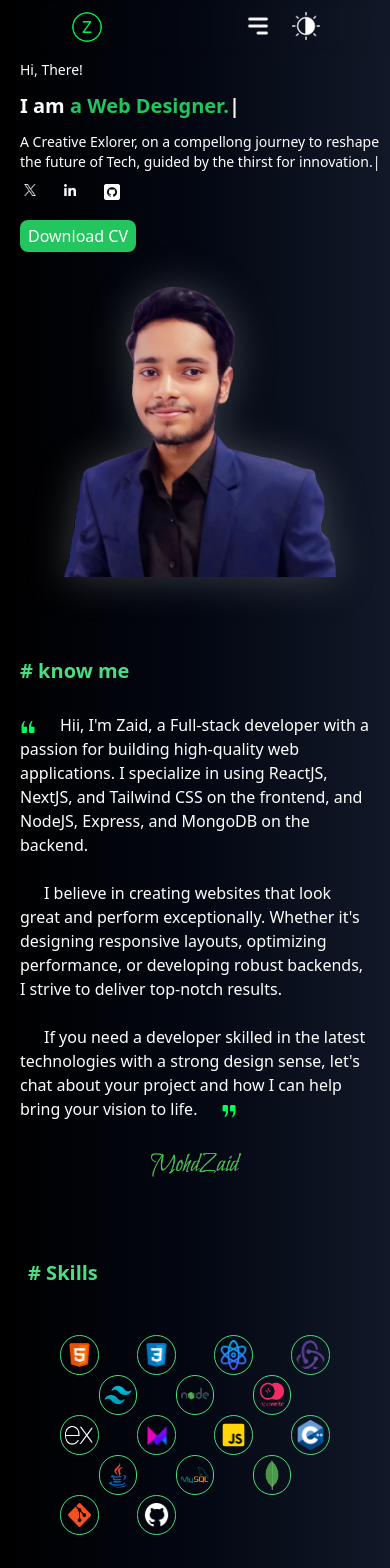
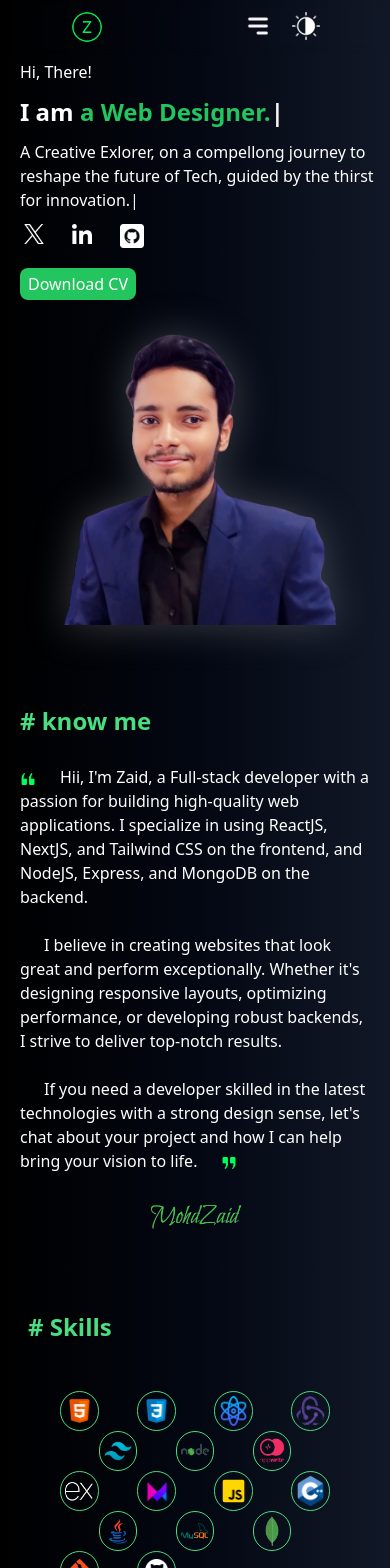
Before and after one commit to MohdZaid259/Portfolio, a React (Vite) app: page / in a window 390 px wide. Shown: the top 1568 px of the page. Built offline with nearby package versions, Linux system fonts and the light colour scheme.

Commit message:
final touch

```diff
--- a/src/components/About.jsx
+++ b/src/components/About.jsx
@@ -8,7 +8,7 @@ export default function About() {
   return (
     <div id='about' className='flex py-10 h-auto gap-7 justify-center bg-gradient-to-br from-green-200 via-green-50 to-green-200 dark:bg-gradient-to-r dark:from-black dark:via-gray-950 dark:to-gray-900 dark:text-white text-black'>
       <div className='md:flex m-auto md:flex-col px-5 sm:pl-8 md:px-16 justify-center items-start '>
-        <h1 className='text-xl md:text-2xl lg:text-5xl mb-7 font-bold text-pink-600 dark:text-green-400'># know me</h1>
+        <h1 className='text-2xl md:text-3xl lg:text-5xl mb-7 font-bold text-pink-600 dark:text-green-400'># know me</h1>
         <p className='w-full text-base sm:text-lg md:text-xl'>
           <img className='inline w-4 md:w-8 dark:invert-0 invert' src={qopen} alt=""/>
           <p className='inline ml-6'>Hii, I'm Zaid, a Full-stack developer with a passion for building high-quality web applications. I specialize in using ReactJS, NextJS, and Tailwind CSS on the frontend, and NodeJS, Express, and MongoDB on the backend.<br/><br/></p>
--- a/src/components/Contact.jsx
+++ b/src/components/Contact.jsx
@@ -25,7 +25,7 @@ function Contact() {
 
   return (
       <div id='contact' className=' bg-gradient-to-br from-green-200 via-green-50 to-green-200 dark:bg-gradient-to-r dark:from-black dark:via-gray-950 dark:to-gray-900 dark:text-white text-black w-full h-full px-10 py-10'>
-      <h1 className='text-xl -ml-4 md:px-10 md:text-2xl lg:text-5xl mb-7 font-bold text-pink-600 dark:text-green-400'># Contact Me</h1>
+      <h1 className='-ml-4 md:px-10 text-2xl md:text-3xl  lg:text-5xl mb-7 font-bold text-pink-600 dark:text-green-400'># Contact Me</h1>
       <div className='md:flex justify-around items-center'>
       <div className='flex flex-col gap-1 md:gap-3 mt-10'>
         <h2 className='text-xl md:text-3xl font-bold '>Let's <span className='text-pink-600 dark:text-green-500'>Chat</span>.</h2>
--- a/src/components/Home.jsx
+++ b/src/components/Home.jsx
@@ -39,13 +39,13 @@ function Home() {
   return (
       <div className='h-full bg-gradient-to-br py-10 from-green-200 via-green-50 to-green-200 dark:bg-gradient-to-r dark:from-black dark:via-gray-950 dark:to-gray-900 dark:text-white text-black w-full md:flex justify-center m-auto'>
       <div className='flex flex-1 flex-col justify-center pl-5 sm:pl-10 md:pl-16'>
-        <motion.h3 initial='hidden' whileInView='visible' variants={textVariants} transition={{duration:0.5}} className='pt-5 text-sm sm:text-lg md:text-2xl'>Hi, There!</motion.h3>
-        <motion.h1 initial='hidden' whileInView='visible' variants={textVariants} transition={{duration:0.5,delay:0.5}} className='py-3 font-extrabold text-xl sm:text-2xl md:text-5xl'>I am <span ref={element} className="dark:text-green-500 text-pink-600"></span></motion.h1>
-        <motion.p initial='hidden' whileInView='visible' variants={textVariants} transition={{duration:0.5,delay:1}} className='text-sm pr-2 sm:text-lg md:text-xl w-full'><span ref={desc}></span></motion.p>
+        <motion.h3 initial='hidden' whileInView='visible' variants={textVariants} transition={{duration:0.5}} className='pt-5 text-base sm:text-lg md:text-2xl'>Hi, There!</motion.h3>
+        <motion.h1 initial='hidden' whileInView='visible' variants={textVariants} transition={{duration:0.5,delay:0.5}} className='py-3 font-extrabold text-2xl sm:text-3xl md:text-5xl'>I am <span ref={element} className="dark:text-green-500 text-pink-600"></span></motion.h1>
+        <motion.p initial='hidden' whileInView='visible' variants={textVariants} transition={{duration:0.5,delay:1}} className='text-base pr-2 sm:text-lg md:text-xl w-full'><span ref={desc}></span></motion.p>
         <motion.div initial='hidden' whileInView='visible' variants={textVariants} transition={{duration:0.5,delay:1.5}} className="flex gap-5">
-          <a href="https://x.com/zaidrazvi09" target='_blank'><img className='dark:invert w-5 md:w-7 my-2 hover:bg-pink-500 p-1 rounded' src={twitter} alt="" /></a>
-          <a href="https://www.linkedin.com/in/mohd-zaid-b28aa2248/" target='_blank'><img className='dark:invert w-5 md:w-7 my-2 hover:bg-pink-500 p-1 rounded' src={linkedin} alt="" /></a>
-          <a href="https://github.com/MohdZaid259" target='_blank'><img className='dark:invert w-6 md:w-8 my-2 hover:bg-pink-500 p-1 rounded' src={github} alt="" /></a>
+          <a href="https://x.com/zaidrazvi09" target='_blank'><img className='dark:invert w-7 md:w-8 my-2 hover:bg-pink-500 p-1 rounded' src={twitter} alt="" /></a>
+          <a href="https://www.linkedin.com/in/mohd-zaid-b28aa2248/" target='_blank'><img className='dark:invert w-7 md:w-8 my-2 hover:bg-pink-500 p-1 rounded' src={linkedin} alt="" /></a>
+          <a href="https://github.com/MohdZaid259" target='_blank'><img className='dark:invert w-8 md:w-9 my-2 hover:bg-pink-500 p-1 rounded' src={github} alt="" /></a>
         </motion.div>
         <motion.a href={resume_fullStack} download initial='hidden' whileInView='visible' variants={textVariants} transition={{duration:0.5,delay:2}} className='my-2 dark:bg-green-500 bg-pink-600 dark:hover:bg-green-600 hover:bg-pink-700 text-white rounded-lg w-fit px-2 py-1 text-base sm:text-lg md:text-xl'>Download CV</motion.a>
       </div>
--- a/src/components/Project.jsx
+++ b/src/components/Project.jsx
@@ -77,7 +77,7 @@ function Project() {
 
   return (
     <div id='projects' className='h-full px-2 md:px-4 lg:px-10 py-10 bg-gradient-to-br from-green-200 via-green-50 to-green-200 dark:bg-gradient-to-r dark:from-black dark:via-gray-950 dark:to-gray-900 dark:text-white text-black'>
-      <h1 className='px-2 sm:pl-5 md:px-12 text-xl md:text-2xl lg:text-5xl mb-7 font-bold text-pink-600 dark:text-green-400'># Projects</h1>
+      <h1 className='px-2 sm:pl-5 md:px-12 text-2xl md:text-3xl lg:text-5xl mb-7 font-bold text-pink-600 dark:text-green-400'># Projects</h1>
       {projects.map((project, projectIndex) => {
         const mainImageIndex = mainImageIndices[projectIndex];
         const mainImage = project.images[mainImageIndex];
--- a/src/components/Skills.jsx
+++ b/src/components/Skills.jsx
@@ -57,7 +57,7 @@ function Skills() {
 
   return (
     <div id='skills' className='h-full px-5 py-10 gap-5 bg-gradient-to-br from-green-200 via-green-50 to-green-200 dark:bg-gradient-to-r dark:from-black dark:via-gray-950 dark:to-gray-900 dark:text-white text-black'>
-      <h1 className='px-2 sm:pl-5 md:px-12 text-xl md:text-2xl lg:text-5xl mb-7 font-bold text-pink-600 dark:text-green-400'># Skills</h1>
+      <h1 className='px-2 sm:pl-5 md:px-12 text-2xl md:text-3xl  lg:text-5xl mb-7 font-bold text-pink-600 dark:text-green-400'># Skills</h1>
       <div className='flex flex-col md:flex-row '>
         <motion.div initial='hidden' whileInView='visible' variants={variants} id="shapeContainer" className="p-10 -mt-5 grid grid-cols-7 grid-rows-4 justify-items-center items-center w-full md:w-3/5">
               {gridCells.map((cellIndex) => {
```
